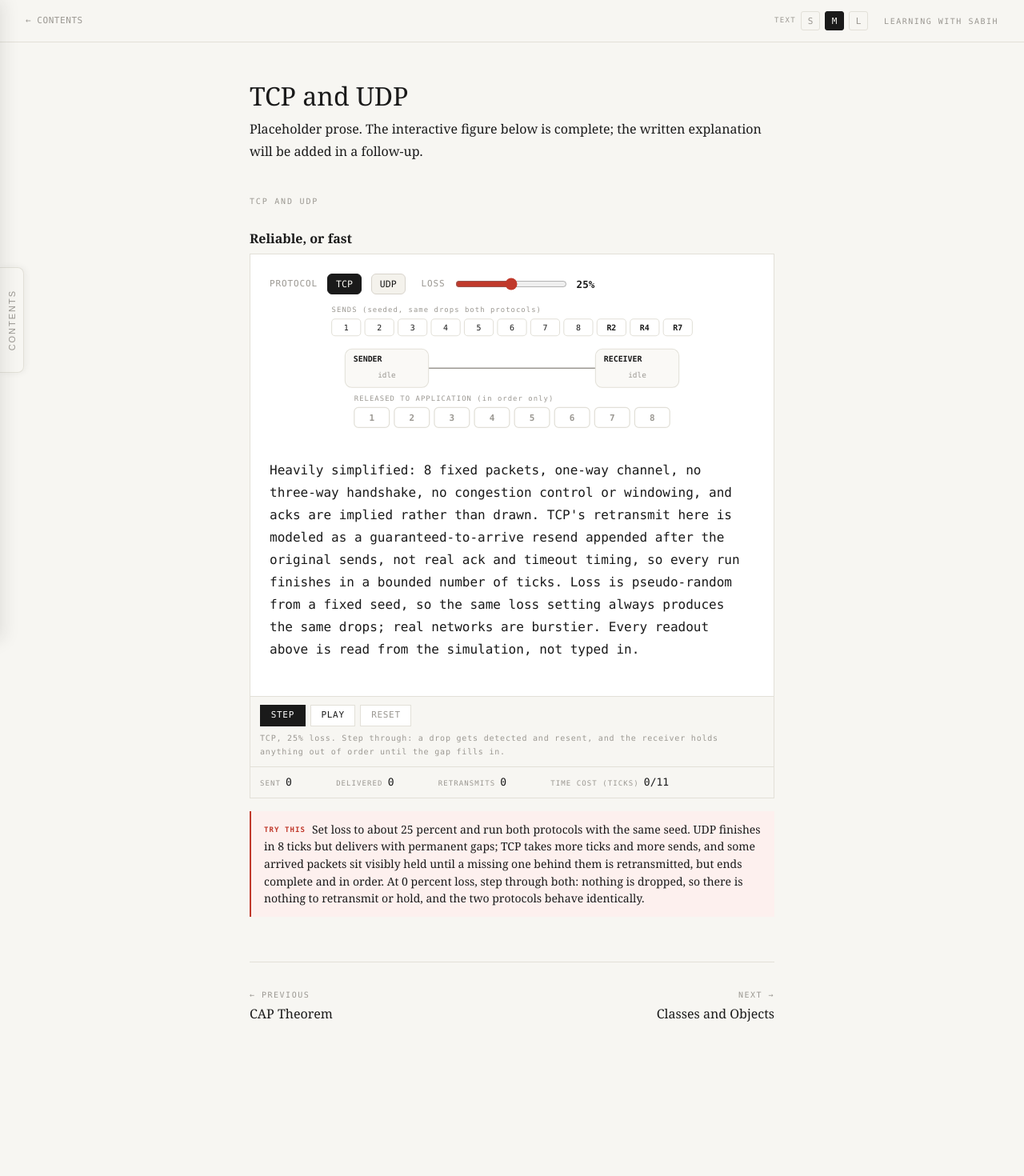
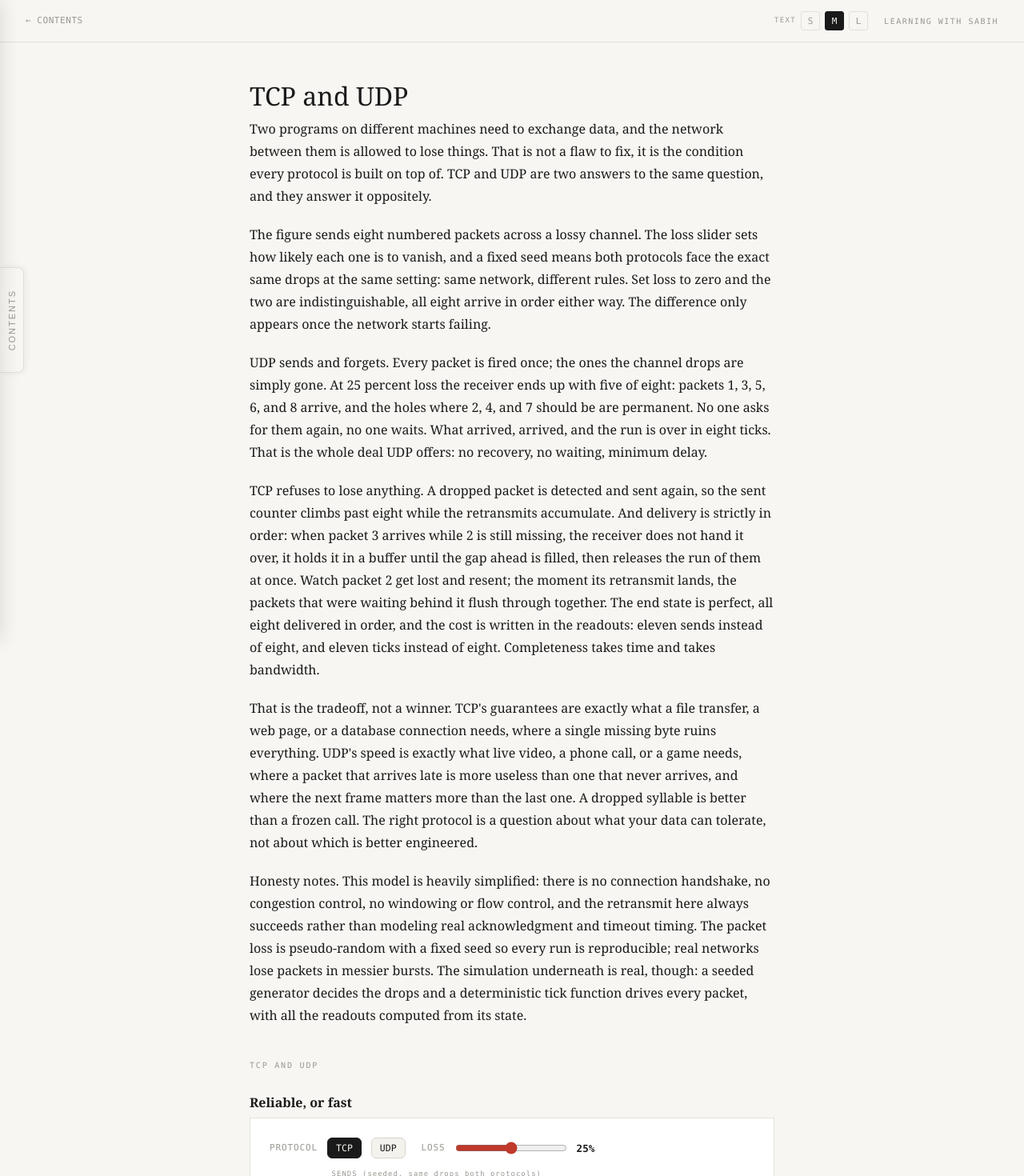
Before and after one commit to sabihusman/Learning-with-Sabih, a Next.js app: page /topics/tcp-and-udp in a window 1280 px wide. Shown: the top 1470 px of the page at 80% size. Before the commit the page ends 1382 px from the top, so only its background shows below. Built offline with nearby package versions, Linux system fonts and the light colour scheme.

Commit message:
Apply final prose to TCP and UDP

```diff
--- a/app/topics/tcp-and-udp/page.mdx
+++ b/app/topics/tcp-and-udp/page.mdx
@@ -6,45 +6,53 @@ export const metadata = {
 
 # TCP and UDP
 
-{/*
-  TODO: final prose lands in a follow-up.
+Two programs on different machines need to exchange data, and the
+network between them is allowed to lose things. That is not a flaw to
+fix, it is the condition every protocol is built on top of. TCP and UDP
+are two answers to the same question, and they answer it oppositely.
 
-  Honesty constraints the prose must honor:
-  - The figure is a deliberately tiny model: 8 fixed packets, one channel,
-    SENDER to RECEIVER. Loss is decided by a seeded PRNG (mulberry32, seed 555),
-    so the SAME loss setting always produces the SAME drops, and both
-    protocols face identical drops for a given setting. Say it is simplified.
-  - No three-way handshake, no congestion control, no windowing, no flow
-    control. Acks are implied, not drawn.
-  - TCP's retransmit is modeled as a guaranteed-to-arrive resend appended after
-    the 8 original sends, NOT real ack/timeout timing, so a run is always
-    bounded (no repeated loss on a resend).
-  - UDP: every packet sends once. A dropped packet is simply gone; the
-    receiver shows whatever arrived, with permanent gaps at the missing
-    sequence numbers, in arrival order.
-  - TCP: a dropped packet is detected and resent; the receiver releases
-    packets to the application strictly in order, so a packet that arrives
-    before an earlier missing one visibly holds in a buffer until the gap
-    behind it fills in, then releases (sometimes several at once, as a
-    cascade).
-  - At 0 percent loss the two protocols are identical: nothing to detect,
-    nothing to hold, same sent/delivered/ticks. The comparison only appears
-    once loss is greater than 0.
-  - At 25 percent loss (this seed): UDP sends 8, delivers 5, loses 3, and is
-    NOT in order (delivered seqs 1,3,5,6,8 - permanent gaps at 2, 4, 7). TCP
-    sends 11 (8 + 3 retransmits), delivers all 8, in order, and takes 11 ticks
-    total (vs UDP's 8) to get there.
-  - The point is the reliability-vs-speed tradeoff and in-order delivery, not
-    wire-accurate protocol internals. Do not imply this models real TCP
-    congestion control, real retransmission timers, or real windowing.
-  - UDP is not "the broken one": it is the right tool when speed and low
-    latency beat completeness (live audio/video, games, DNS queries). Worth a
-    forward link to whatever topic follows.
-  - No-subhead / figure-last structure, matching the other section pages.
-    Straight quotes and apostrophes only, no em or en dashes.
-*/}
+The figure sends eight numbered packets across a lossy channel. The
+loss slider sets how likely each one is to vanish, and a fixed seed
+means both protocols face the exact same drops at the same setting:
+same network, different rules. Set loss to zero and the two are
+indistinguishable, all eight arrive in order either way. The difference
+only appears once the network starts failing.
 
-Placeholder prose. The interactive figure below is complete; the written
-explanation will be added in a follow-up.
+UDP sends and forgets. Every packet is fired once; the ones the channel
+drops are simply gone. At 25 percent loss the receiver ends up with
+five of eight: packets 1, 3, 5, 6, and 8 arrive, and the holes where 2,
+4, and 7 should be are permanent. No one asks for them again, no one
+waits. What arrived, arrived, and the run is over in eight ticks. That
+is the whole deal UDP offers: no recovery, no waiting, minimum delay.
+
+TCP refuses to lose anything. A dropped packet is detected and sent
+again, so the sent counter climbs past eight while the retransmits
+accumulate. And delivery is strictly in order: when packet 3 arrives
+while 2 is still missing, the receiver does not hand it over, it holds
+it in a buffer until the gap ahead is filled, then releases the run of
+them at once. Watch packet 2 get lost and resent; the moment its
+retransmit lands, the packets that were waiting behind it flush through
+together. The end state is perfect, all eight delivered in order, and
+the cost is written in the readouts: eleven sends instead of eight, and
+eleven ticks instead of eight. Completeness takes time and takes
+bandwidth.
+
+That is the tradeoff, not a winner. TCP's guarantees are exactly what a
+file transfer, a web page, or a database connection needs, where a
+single missing byte ruins everything. UDP's speed is exactly what live
+video, a phone call, or a game needs, where a packet that arrives late
+is more useless than one that never arrives, and where the next frame
+matters more than the last one. A dropped syllable is better than a
+frozen call. The right protocol is a question about what your data can
+tolerate, not about which is better engineered.
+
+Honesty notes. This model is heavily simplified: there is no connection
+handshake, no congestion control, no windowing or flow control, and the
+retransmit here always succeeds rather than modeling real
+acknowledgment and timeout timing. The packet loss is pseudo-random
+with a fixed seed so every run is reproducible; real networks lose
+packets in messier bursts. The simulation underneath is real, though: a
+seeded generator decides the drops and a deterministic tick function
+drives every packet, with all the readouts computed from its state.
 
 <TcpUdpViz />
```
